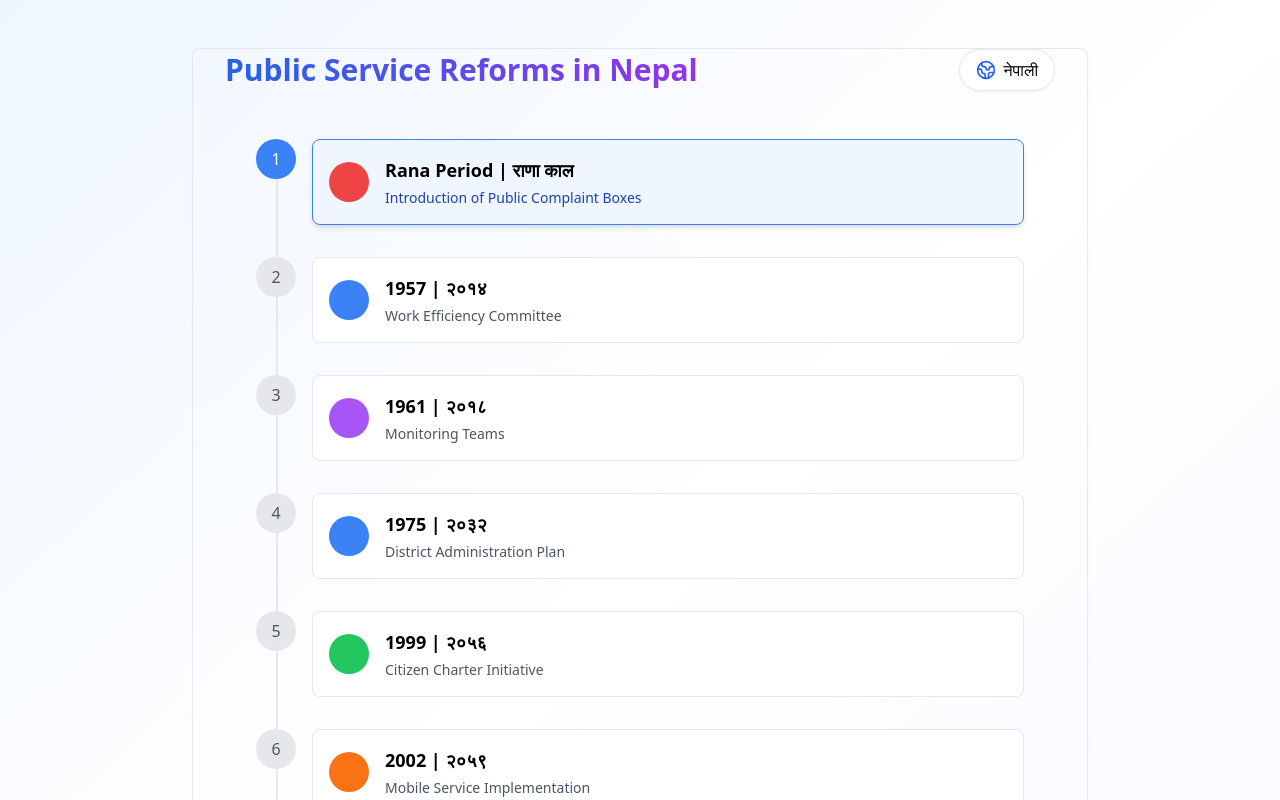
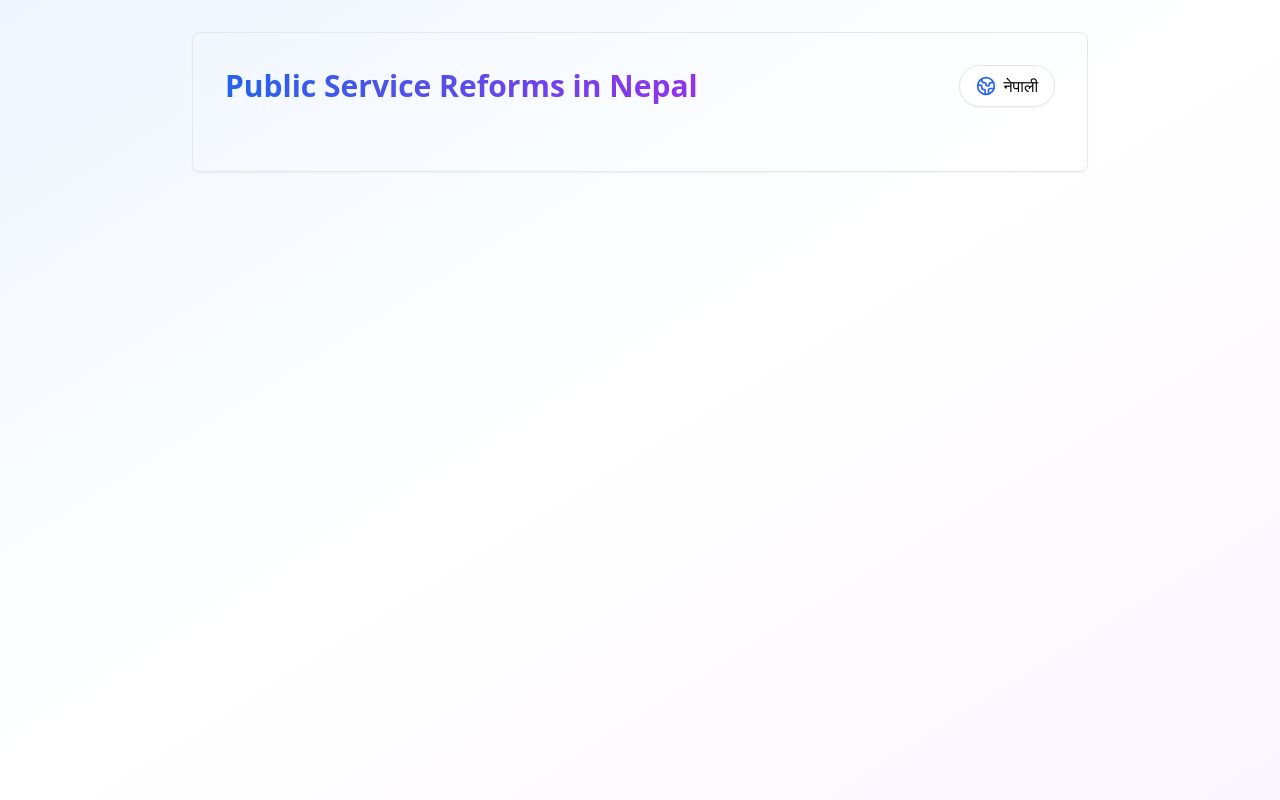
Before and after one commit to ShivaPrasadAcharya/nepal_timeline.git.io, a React (Vite) app: page / in a window 1280 px wide. Shown: the top 800 px of the page. Built offline with nearby package versions, Linux system fonts and the light colour scheme.

Commit message:
Update App.jsx

```diff
--- a/src/App.jsx
+++ b/src/App.jsx
@@ -1,106 +1,9 @@
 import React, { useState } from 'react';
-import { Globe2, Info, RefreshCw } from 'lucide-react';
+import { Globe2, Info, Languages } from 'lucide-react';
 import { Card, CardContent } from '@/components/ui/card';
 
-// TimelineData array
-const timelineData = [
-  {
-    year: "Rana Period | राणा काल",
-    title: {
-      en: "Introduction of Public Complaint Boxes",
-      ne: "सार्वजनिक उजुरी पेटिकाको सुरुवात"
-    },
-    description: {
-      en: "Dev Shamsher introduced complaint boxes in public places to hear public grievances directly.",
-      ne: "देव शम्शेरले सार्वजनिक स्थलहरूमा उजुरी पेटिका राखी जनगुनासा आफैले सुनुवाइ गर्न थालेका थिए।"
-    },
-    category: "complaint"
-  },
-  {
-    year: "1957 | २०१४",
-    title: {
-      en: "Work Efficiency Committee",
-      ne: "कार्य शीघ्र कारक समिति"
-    },
-    description: {
-      en: "King Mahendra established 'Quick Action Committee Act 2014' under Major General Yog Bikram Rana.",
-      ne: "राजा महेन्द्रले 'कार्य शीघ्र कारक समिति ऐन, २०१४' जारी गरी मेजर जनरल योग विक्रम राणाको अध्यक्षतामा एक समिति गठन।"
-    },
-    category: "administration"
-  },
-  {
-    year: "1961 | २०१८",
-    title: {
-      en: "Monitoring Teams",
-      ne: "दौडाहा टोली"
-    },
-    description: {
-      en: "King Mahendra deployed inspection teams and established 'Investigation Center' under Crown Prince.",
-      ne: "राजा महेन्द्रले दौडाहा टोली खटाई सेवा वितरणको निगरानी र दरबारमा 'जाँचबुझ केन्द्र' खडा।"
-    },
-    category: "monitoring"
-  },
-  {
-    year: "1975 | २०३२",
-    title: {
-      en: "District Administration Plan",
-      ne: "जिल्ला प्रशासन योजना"
-    },
-    description: {
-      en: "Implementation of 'District Administration Plan 2031' introducing Single Clearing House concept.",
-      ne: "'जिल्ला प्रशासन योजना, २०३१' लागू गरेर Single Clearing House को अवधारणाको थालनी।"
-    },
-    category: "administration"
-  },
-  {
-    year: "1999 | २०५६",
-    title: {
-      en: "Citizen Charter Initiative",
-      ne: "नागरिक बडापत्रको सुरुवात"
-    },
-    description: {
-      en: "Introduction of 'Income for Poor, Justice for Helpless' directive and first Citizen Charter.",
-      ne: "'गरिबलाई आय निमुखालाई न्याय' नाम दिएर सार्वजनिक सेवा सुधारको निर्देशिका र पहिलो नागरिक बडापत्र।"
-    },
-    category: "governance"
-  },
-  {
-    year: "2002 | २०५९",
-    title: {
-      en: "Mobile Service Implementation",
-      ne: "घुम्ती सेवाको सुरुवात"
-    },
-    description: {
-      en: "Introduction of 'Mobile Service' during Maoist conflict to deliver services in remote areas.",
-      ne: "माओवादी द्वन्द्वको समयमा 'घुम्ती सेवा' सञ्चालन गरी सेवा वितरणको पहुँच विस्तार।"
-    },
-    category: "service"
-  },
-  {
-    year: "2007 | २०६४",
-    title: {
-      en: "Good Governance Act",
-      ne: "सुशासन ऐन"
-    },
-    description: {
-      en: "Implementation of Good Governance Act 2064 institutionalizing Citizen Charter and public hearings.",
-      ne: "सुशासन ऐन, २०६४ जारी गरी नागरिक बडापत्र, सार्वजनिक सुनुवाइ र क्षतिपूर्तिको प्रावधान।"
-    },
-    category: "governance"
-  },
-  {
-    year: "Present | वर्तमान",
-    title: {
-      en: "Digital Governance",
-      ne: "डिजिटल शासन"
-    },
-    description: {
-      en: "Implementation of e-governance through Nagarik Apps, Mero Kitta, and PSC Mobile App.",
-      ne: "नागरिक एप्स, मेरो कित्ता, लोक सेवा आयोगको मोबाइल एप्स र अनलाइन सेवाहरूको कार्यान्वयन।"
-    },
-    category: "digital"
-  }
-];
+// TimelineData array remains the same...
+const timelineData = [/* your existing timeline data */];
 
 const CategoryIcon = ({ category }) => {
   const iconClass = "w-6 h-6";
@@ -123,40 +26,38 @@ const CategoryIcon = ({ category }) => {
   );
 };
 
-const HoverCard = ({ description, title }) => {
+const HoverCard = ({ description, title, onMouseEnter, onMouseLeave }) => {
   const [isFlipped, setIsFlipped] = useState(false);
 
   return (
-    <div className="absolute left-full ml-6 top-0 w-80">
-      <div className={`transform transition-all duration-700 ${
-        isFlipped ? 'rotate-y-180' : ''
-      } preserve-3d`}>
-        <div className="bg-white p-6 rounded-lg shadow-lg border border-gray-200">
+    <div
+      className="absolute left-full top-0 ml-4 md:w-80 w-64 z-20"
+      onMouseEnter={onMouseEnter}
+      onMouseLeave={onMouseLeave}
+    >
+      <div className="bg-white p-4 rounded-lg shadow-lg border border-gray-200">
         <div className="flex justify-between items-center mb-3">
           <h4 className="font-semibold text-sm text-gray-600">
             {isFlipped ? 'नेपाली' : 'English'}
           </h4>
           <button
             onClick={() => setIsFlipped(!isFlipped)}
-              className="p-2 hover:bg-gray-100 rounded-full transition-colors group"
+            className="p-2 hover:bg-gray-100 rounded-full transition-colors"
             aria-label="Switch language"
           >
-              <RefreshCw className={`w-5 h-5 text-blue-600 transition-transform duration-500 ${
-                isFlipped ? 'rotate-180' : ''
-              }`} />
+            <Languages className="w-5 h-5 text-blue-600" />
           </button>
         </div>
-          <div className="relative perspective-1000">
-            <div className={`transition-all duration-700 ${
+        <div className="relative min-h-[80px]">
+          <div className={`absolute w-full transition-opacity duration-300 ${
             isFlipped ? 'opacity-0' : 'opacity-100'
           }`}>
             <p className="text-gray-700">{description.en}</p>
           </div>
-            <div className={`absolute top-0 left-0 w-full transition-all duration-700 ${
+          <div className={`absolute w-full transition-opacity duration-300 ${
             isFlipped ? 'opacity-100' : 'opacity-0'
           }`}>
             <p className="text-gray-700">{description.ne}</p>
-            </div>
           </div>
         </div>
       </div>
@@ -165,14 +66,11 @@ const HoverCard = ({ description, title }) => {
 };
 
 const TimelineEntry = ({ data, isActive, onClick, index }) => {
-  const [isHovered, setIsHovered] = useState(false);
+  const [showHover, setShowHover] = useState(false);
 
   return (
-    <div
-      className="relative group flex items-start gap-4"
-      onMouseEnter={() => setIsHovered(true)}
-      onMouseLeave={() => setIsHovered(false)}
-    >
+    <div className="relative group">
+      <div className="flex items-start gap-4 relative">
         {/* Timeline connector */}
         <div className="absolute left-5 top-10 bottom-0 w-0.5 bg-gray-200" />
 
@@ -184,7 +82,7 @@ const TimelineEntry = ({ data, isActive, onClick, index }) => {
         </div>
 
         {/* Content */}
-      <div className="flex-1 pb-8">
+        <div className="flex-1 pb-8 relative">
           <div
             className={`cursor-pointer transition-all duration-300 ${
               isActive
@@ -192,6 +90,7 @@ const TimelineEntry = ({ data, isActive, onClick, index }) => {
                 : 'bg-white hover:bg-gray-50 border-gray-200'
             } border rounded-lg p-4 flex items-center gap-4`}
             onClick={onClick}
+            onMouseEnter={() => setShowHover(true)}
           >
             <CategoryIcon category={data.category} />
             <div>
@@ -202,8 +101,26 @@ const TimelineEntry = ({ data, isActive, onClick, index }) => {
             </div>
           </div>
 
-        {/* Description card */}
-        {isHovered && <HoverCard description={data.description} title={data.title} />}
+          {/* Mobile view: Description expands below */}
+          <div className={`md:hidden mt-2 transition-all duration-300 ${isActive ? 'block' : 'hidden'}`}>
+            <div className="bg-white p-4 rounded-lg shadow-sm border border-gray-200">
+              <div className="mb-2 font-medium text-gray-700">{data.description.en}</div>
+              <div className="text-gray-600">{data.description.ne}</div>
+            </div>
+          </div>
+
+          {/* Desktop view: Hover card */}
+          {showHover && (
+            <div className="hidden md:block">
+              <HoverCard
+                description={data.description}
+                title={data.title}
+                onMouseEnter={() => setShowHover(true)}
+                onMouseLeave={() => setShowHover(false)}
+              />
+            </div>
+          )}
+        </div>
       </div>
     </div>
   );
@@ -218,11 +135,11 @@ function App() {
   };
 
   return (
-    <div className="min-h-screen bg-gradient-to-br from-blue-50 via-white to-purple-50 py-12 px-4">
+    <div className="min-h-screen bg-gradient-to-br from-blue-50 via-white to-purple-50 py-8 px-4">
       <Card className="w-full max-w-4xl mx-auto">
-        <CardContent className="p-8">
-          <div className="flex justify-between items-center mb-12">
-            <h2 className="text-3xl font-bold bg-clip-text text-transparent bg-gradient-to-r from-blue-600 to-purple-600">
+        <CardContent className="p-4 md:p-8">
+          <div className="flex flex-col md:flex-row justify-between items-start md:items-center gap-4 mb-8">
+            <h2 className="text-2xl md:text-3xl font-bold bg-clip-text text-transparent bg-gradient-to-r from-blue-600 to-purple-600">
               {language === 'en' ?
                 'Public Service Reforms in Nepal' :
                 'नेपालमा सार्वजनिक सेवा सुधार'
```
Lines whose indentation alone changed are shown as unchanged.
